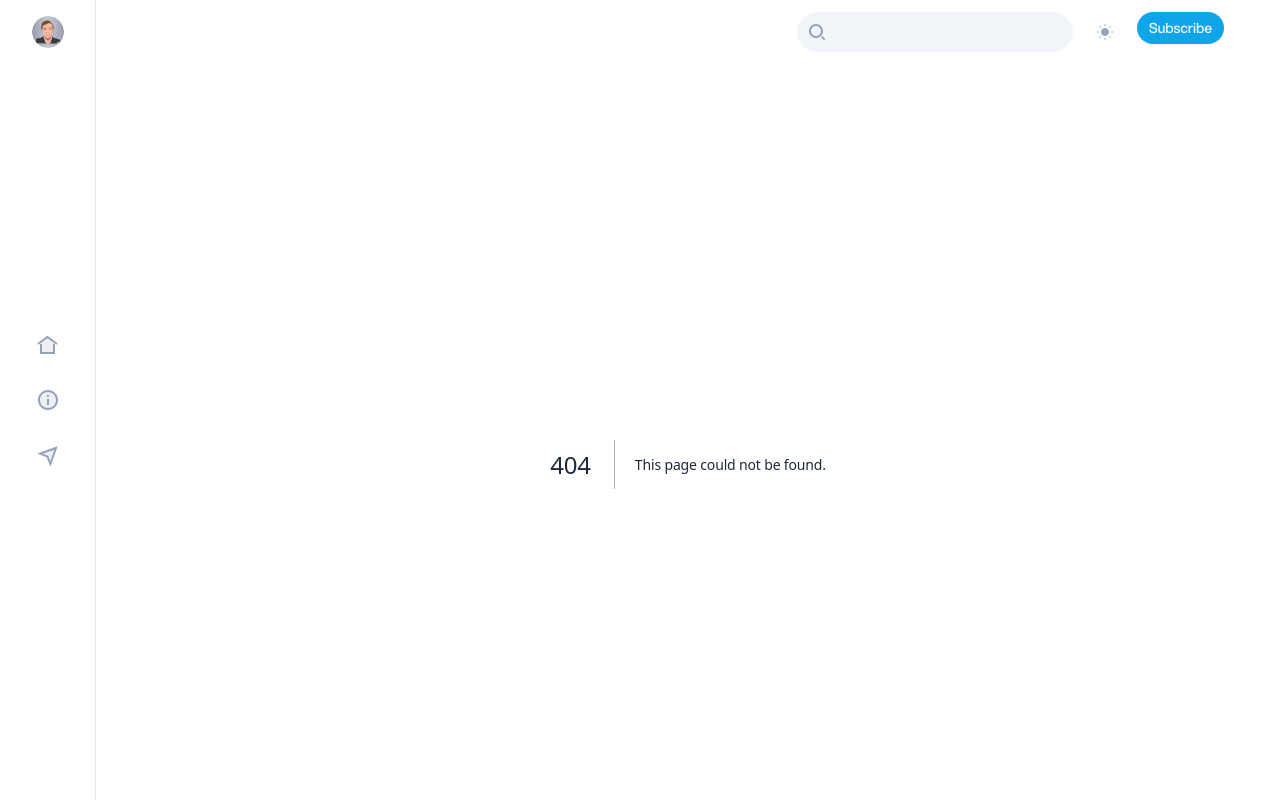
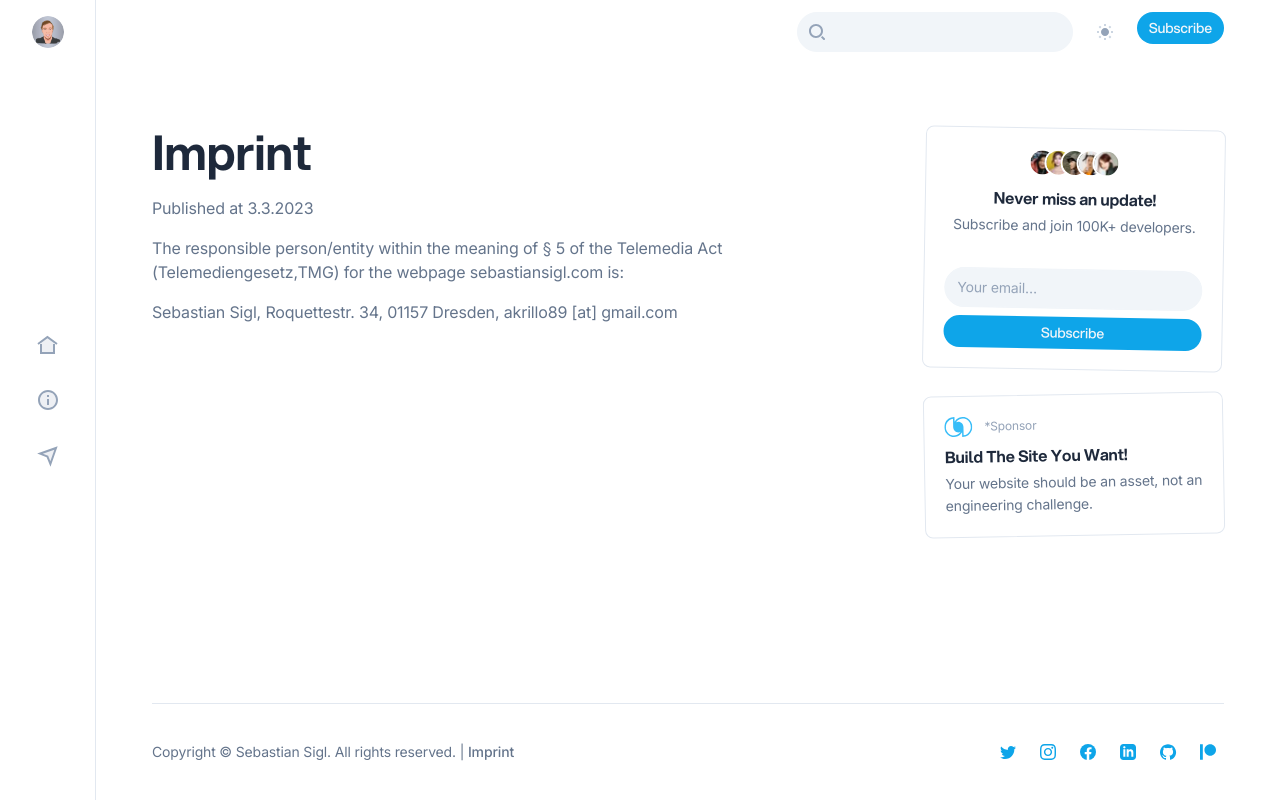
Before and after one commit to sesigl/personal-website, a Next.js app: page /imprint in a window 1280 px wide. Before the commit this address had no page. Shown: the top 802 px of the page. Built offline with nearby package versions, Linux system fonts and the light colour scheme.

Commit message:
Add imprint

```diff
--- /dev/null
+++ b/src/app/imprint/page.tsx
@@ -0,0 +1,46 @@
+import WidgetNewsletter from "@/partials/WidgetNewsletter";
+import WidgetSponsor from "@/partials/WidgetSponsor";
+
+function About() {
+  return (
+    <>
+      {/* Content */}
+      <div className="grow md:flex space-y-8 md:space-y-0 md:space-x-8 pt-12 md:pt-16 pb-16 md:pb-20">
+        {/* Middle area */}
+        <div className="grow">
+          <div className="max-w-[700px]">
+            <section>
+              {/* Page title */}
+              <h1 className="h1 font-aspekta mb-5">Imprint</h1>
+              {/* Page content */}
+              <div className="text-slate-500 dark:text-slate-400 space-y-8">
+                <div className="space-y-4">
+                  <p>Published at 3.3.2023</p>
+                  <p>
+                    The responsible person/entity within the meaning of § 5 of
+                    the Telemedia Act (Telemediengesetz,TMG) for the webpage
+                    sebastiansigl.com is:
+                  </p>
+                  <p>
+                    Sebastian Sigl, Roquettestr. 34, 01157 Dresden, akrillo89
+                    [at] gmail.com
+                  </p>
+                </div>
+              </div>
+            </section>
+          </div>
+        </div>
+
+        {/* Right sidebar */}
+        <aside className="md:w-[240px] lg:w-[300px] shrink-0">
+          <div className="space-y-6">
+            <WidgetNewsletter />
+            <WidgetSponsor />
+          </div>
+        </aside>
+      </div>
+    </>
+  );
+}
+
+export default About;
--- a/src/partials/Footer.tsx
+++ b/src/partials/Footer.tsx
@@ -1,5 +1,6 @@
 import React from "react";
 import configuration from "@/configuration";
+import Link from "next/link";
 
 function Footer() {
   return (
@@ -121,7 +122,10 @@ function Footer() {
 
           {/* Copyright */}
           <div className="text-sm text-slate-500 dark:text-slate-400">
-            Copyright © Sebastian Sigl. All rights reserved.
+            Copyright © Sebastian Sigl. All rights reserved. |{" "}
+            <Link href="/imprint" className="font-medium hover:underline">
+              Imprint
+            </Link>
           </div>
         </div>
       </div>
```
